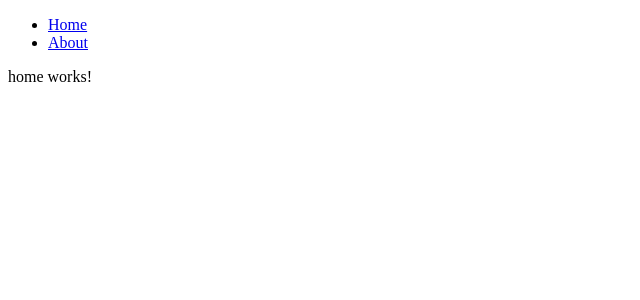
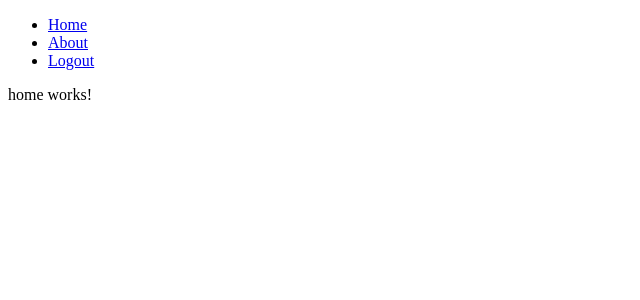
Before and after one commit to leochen0818/RoutingPracticeForAngular30Days, an Angular app: page / in a window 1280 px wide. Shown: the top 300 px of the page, without its empty margins (0-640 px from the left). Built offline with nearby package versions, Linux system fonts and the light colour scheme.

Commit message:
新增 login 的連結

```diff
--- a/src/app/app.component.html
+++ b/src/app/app.component.html
@@ -15,6 +15,14 @@
       About
     </a>
   </li>
+  <li>
+    <a
+      routerLink="login"
+      routerLinkActive="active"
+    >
+      Logout
+    </a>
+  </li>
 </ul>
 
 <router-outlet></router-outlet>
```
